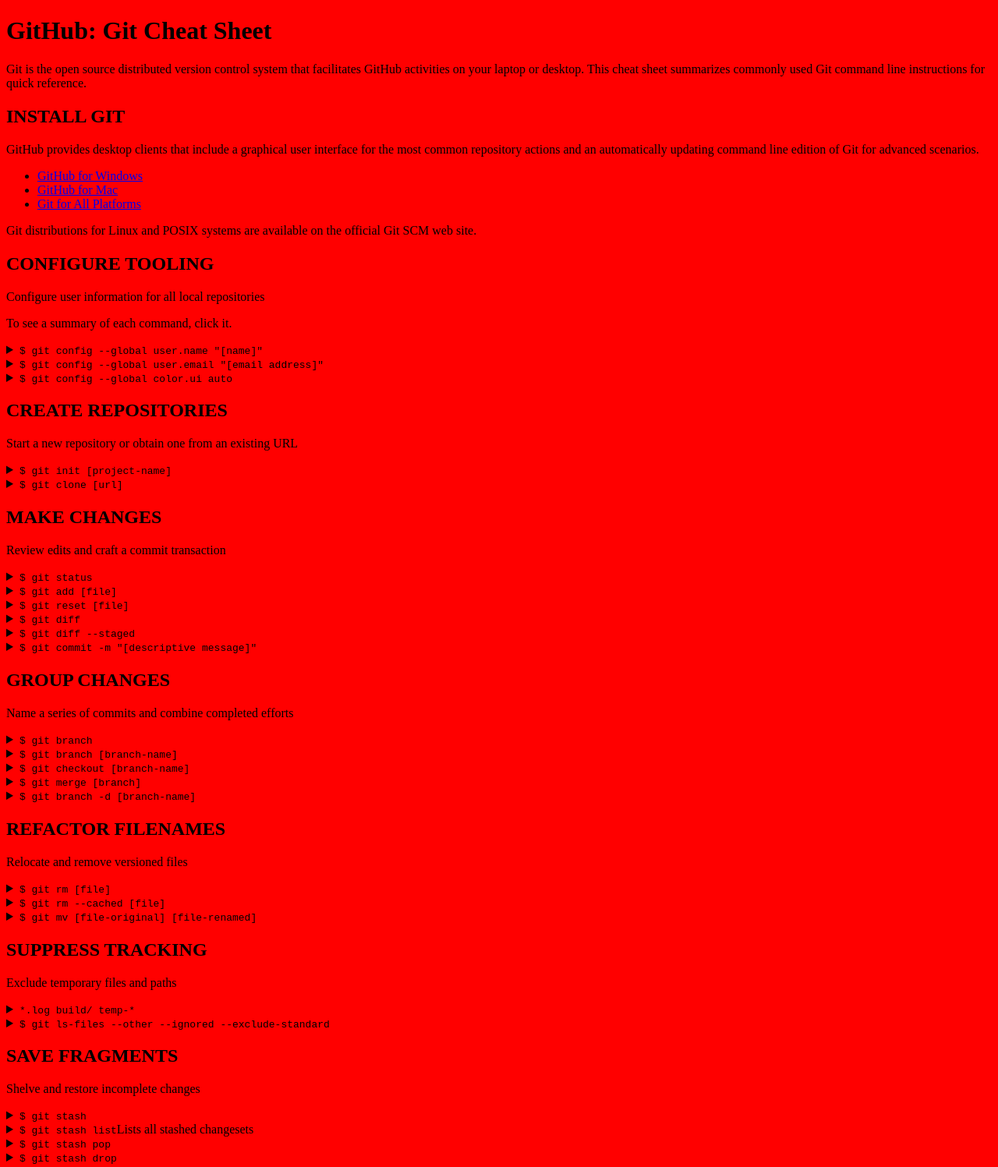
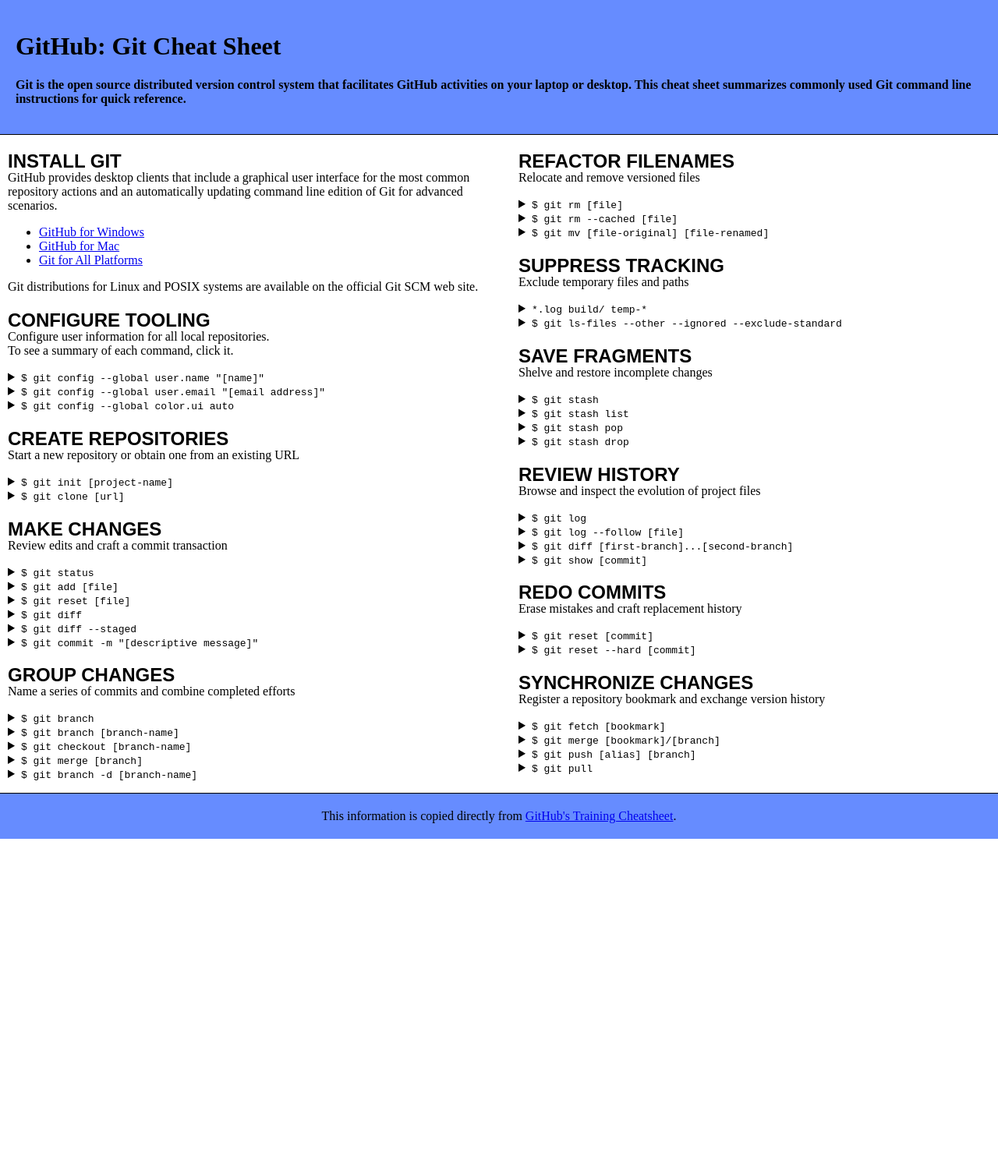
Before and after one commit to brianbier/phase_0, a plain HTML site: page week_4/gps/gps2-1.html in a window 1280 px wide. Shown: the top 1497 px of the page at 78% size. After the commit the page ends 1076 px from the top, so only its background shows below. Drawn offline with Linux system fonts and the light colour scheme.

Commit message:
Include the text and css for assignment

```diff
--- a/week_4/gps/2.1.css
+++ b/week_4/gps/2.1.css
@@ -1,3 +1,48 @@
-body{
-  background-color: red;
+html, body {
+  margin: 0;
+  padding: 0;
 }
+header {
+  border-bottom: 1px solid #000;
+  background-color: #668cff;
+  padding: 20px;
+}
+
+header p {
+  font-weight: bold;
+}
+
+.column-1 {
+  float: left;
+  width: 50%;
+  margin-right: 15px;
+  margin-bottom: 15px;
+  margin-left: 10px;
+}
+
+.column-2 {
+  float: left;
+  width: 40%;
+  margin-bottom: 15px;
+}
+
+.column-1 h2, .column-2 h2 {
+  font-family: Arial;
+  margin-bottom: -18px;
+}
+
+a:hover {
+  color: red;
+}
+
+details p {
+  background-color: #d9d9d9;
+}
+
+footer {
+  clear: both;
+  border-top: 1px solid #000;
+  background-color: #668cff;
+  padding: 20px;
+  text-align: center;
+}
--- a/week_4/gps/gps2-1.html
+++ b/week_4/gps/gps2-1.html
@@ -1,11 +1,3 @@
-<!--
-Write your names here:
-1.
-2.
-We spent [#] hours on this challenge.
--->
-
-<!-- This challenge uses HTML5 syntax that may not be available in all browsers (It works in Chrome and Safari, from my testing. (<details> and<summary>). -->
 
 <!DOCTYPE html>
 <html lang="en">
@@ -42,8 +34,8 @@ We spent [#] hours on this challenge.
 
       <article>
         <h2>CONFIGURE TOOLING</h2>
-        <p>Configure user information for all local repositories</p>
-        <p> To see a summary of each command, click it.</p>
+        <p>Configure user information for all local repositories.<br>
+        To see a summary of each command, click it.</p>
 
         <details>
           <summary><code>$ git config --global user.name "[name]"</code></summary>
@@ -191,8 +183,8 @@ We spent [#] hours on this challenge.
         </details>
 
         <details>
-          <summary><code>$ git stash list</code>Lists all stashed changesets</summary>
-          <p></p>
+          <summary><code>$ git stash list</code></summary>
+          <p>Lists all stashed changesets</p>
         </details>
 
         <details>
```
